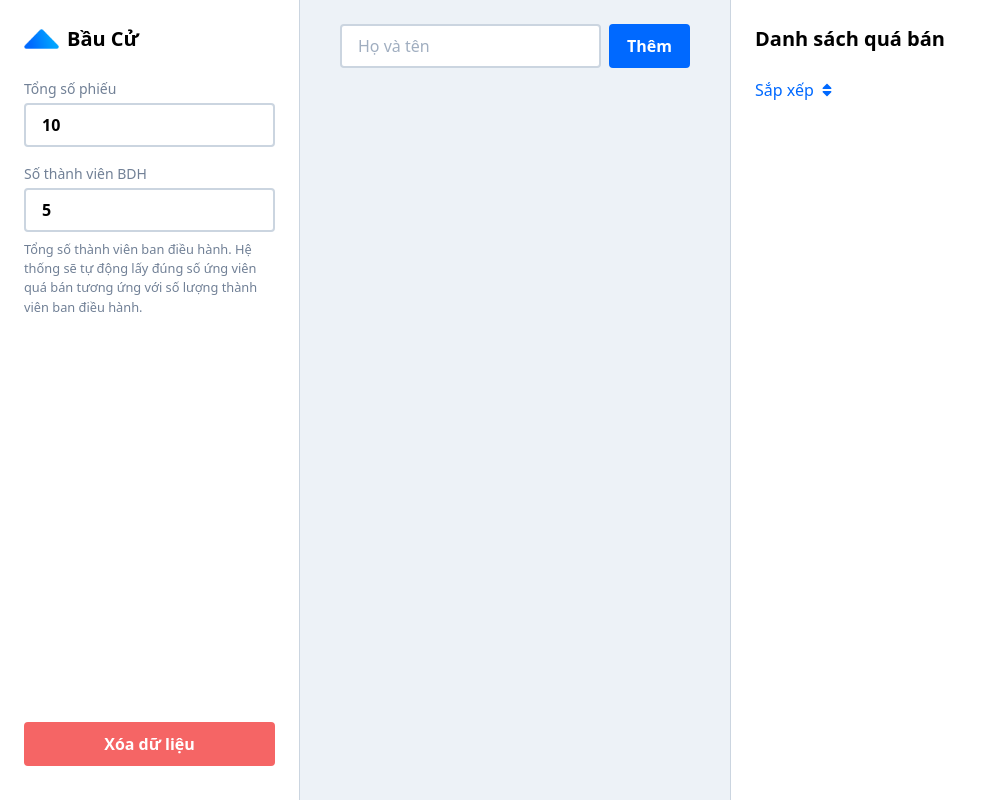
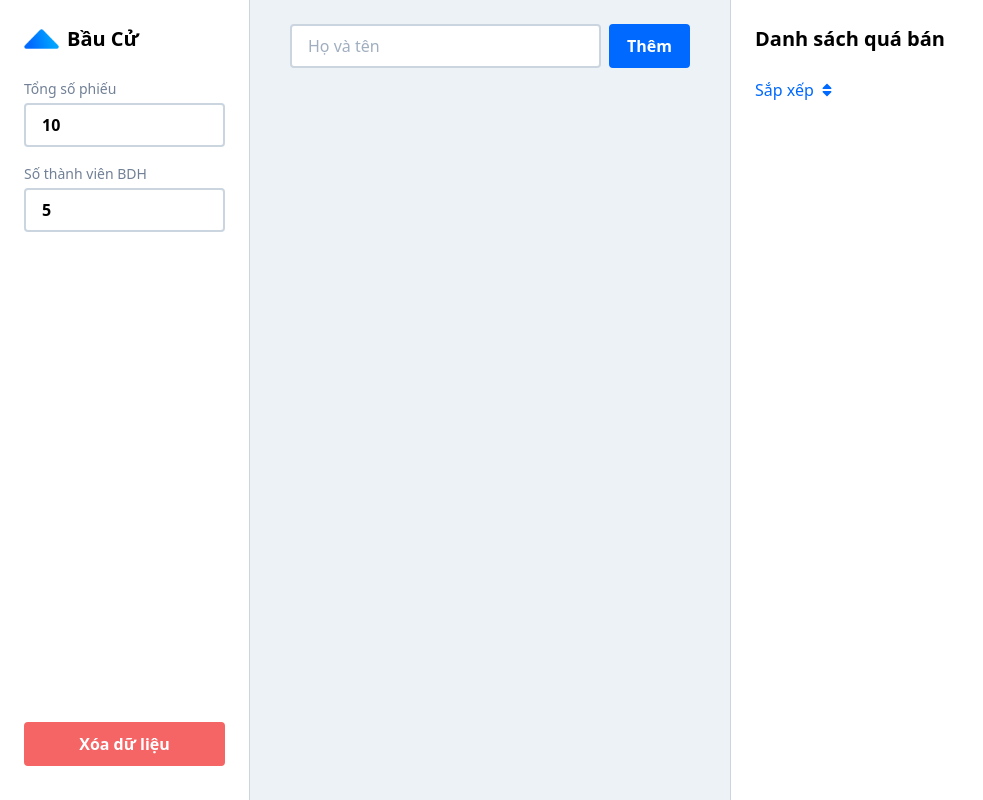
Before and after one commit to SafeStudio/church-election, a Vue app: page / in a window 1280 px wide. Shown: the whole page, without its empty margins (0-983 px from the left). Built offline with nearby package versions, Linux system fonts and the light colour scheme.

Commit message:
update some styles

```diff
--- a/src/App.vue
+++ b/src/App.vue
@@ -3,7 +3,7 @@
     <div
       id="sidebar"
       class="fixed inset-0 h-full bg-white z-90 border-r border-gray-400"
-      style="width: 300px;"
+      style="width: 250px;"
     >
       <div class="px-6 py-6 h-full">
         <h1 class="text-xl font-bold mb-6">
@@ -21,7 +21,6 @@
             <label for="total" class="block mb-4">
               <span class="block text-gray-600 text-sm mb-1">Số thành viên BDH</span>
               <input type="number" id="total" class="form-input font-bold" v-model="totalMembers">
-              <small class="block text-gray-600 mt-2">Tổng số thành viên ban điều hành. Hệ thống sẽ tự động lấy đúng số ứng viên quá bán tương ứng với số lượng thành viên ban điều hành.</small>
             </label>
           </div>
           <clear-data></clear-data>
@@ -29,7 +28,7 @@
       </div>
     </div>
     <!-- #sidebar -->
-    <main style="margin-left: 300px; margin-right: 550px;" class="w-full">
+    <main style="margin-left: 250px; margin-right: 550px;" class="w-full">
       <div class="h-full w-full">
         <div class="px-10 py-6 bg-gray-200">
           <form class="flex items-start" @submit.prevent="addCandidate">
--- a/src/components/Candidate/CandidateItem.vue
+++ b/src/components/Candidate/CandidateItem.vue
@@ -4,7 +4,7 @@
   >
     <span
       class="counter flex flex-col flex-shrink-0 justify-center items-center font-bold bg-blue-base text-white rounded-sm"
-      style="width: 100px; height: 100px;"
+      style="width: 80px; height: 80px;"
     >
       <span class="text-5xl leading-none" v-text="candidate.vote"></span>
       <span v-text="votePercent"></span>
--- a/src/main.scss
+++ b/src/main.scss
@@ -6,6 +6,7 @@
 
   &:focus {
     @apply outline-none;
+    box-shadow: 0 0 0 3px #0367fb57;
   }
 
   &:hover {
@@ -22,6 +23,10 @@
     &:hover {
       @apply bg-red-600 border-red-600;
     }
+
+    &:focus {
+      box-shadow: 0 0 0 3px #ee636466;
+    }
   }
 
   &--secondary {
@@ -29,6 +34,10 @@
 
     &:hover {
       @apply bg-gray-400 border-gray-400;
+    }
+
+    &:focus {
+      box-shadow: 0 0 0 3px #b4b4b466;
     }
   }
 }
```
